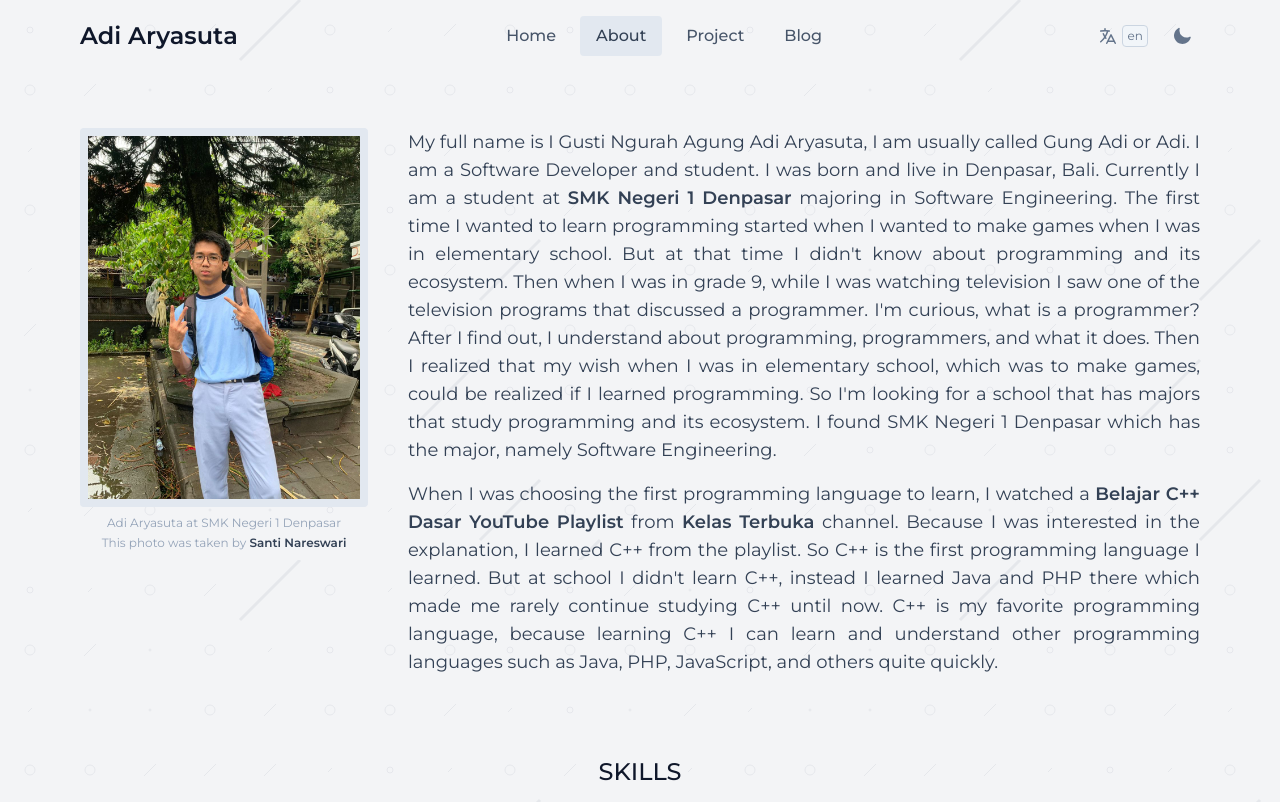
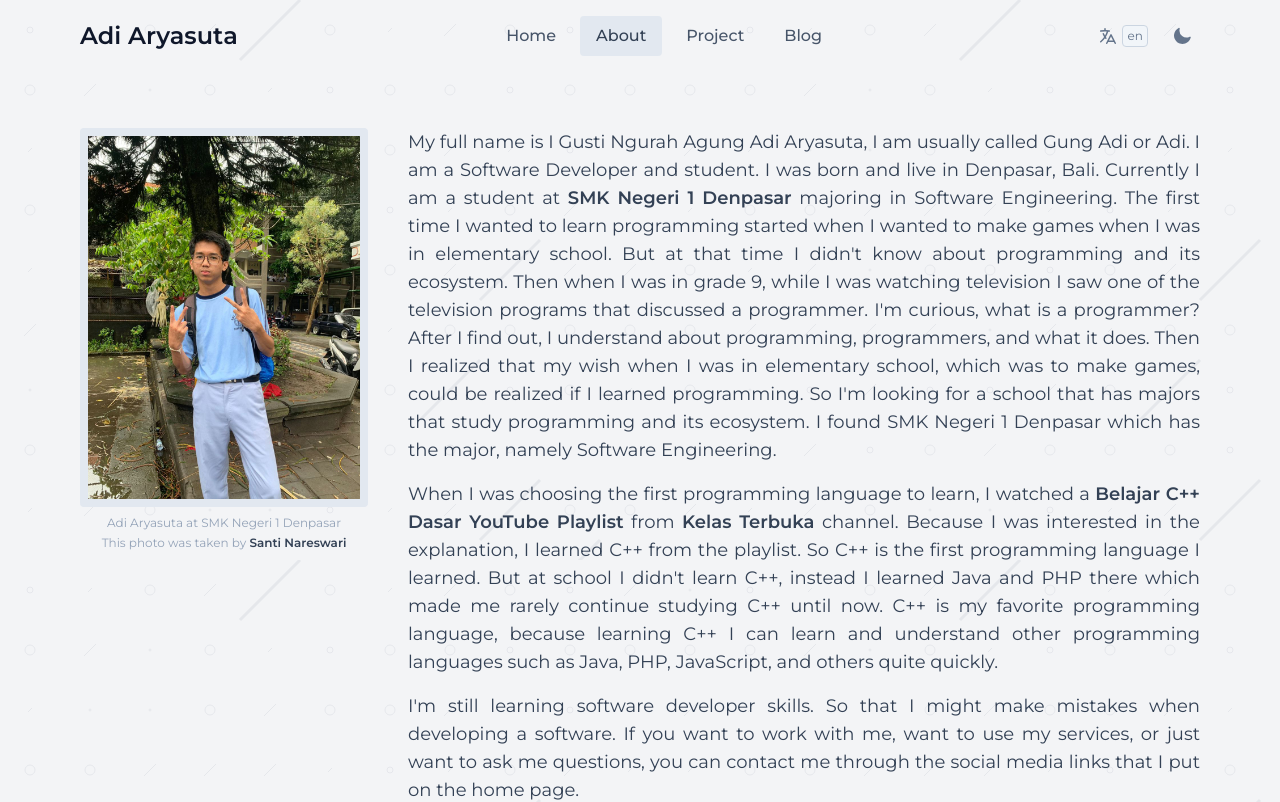
Before and after one commit to adiiaryasutaa/personal-website, a Vue app: page /about in a window 1280 px wide. Shown: the top 802 px of the page. Built offline with nearby package versions, Linux system fonts and the light colour scheme.

Commit message:
Update contents

```diff
--- a/src/components/sections/AboutSection.vue
+++ b/src/components/sections/AboutSection.vue
@@ -13,6 +13,7 @@
 			<div class="mt-10 text-justify leading-relaxed text-slate-700 space-y-4 dark:text-slate-400 md:mt-0 md:ml-10 xl:text-lg">
 				<p v-html="$t('about.description[0]')"></p>
 				<p v-html="$t('about.description[1]')"></p>
+				<p v-html="$t('about.description[2]')"></p>
 			</div>
 		</div>
 	</section>
```
